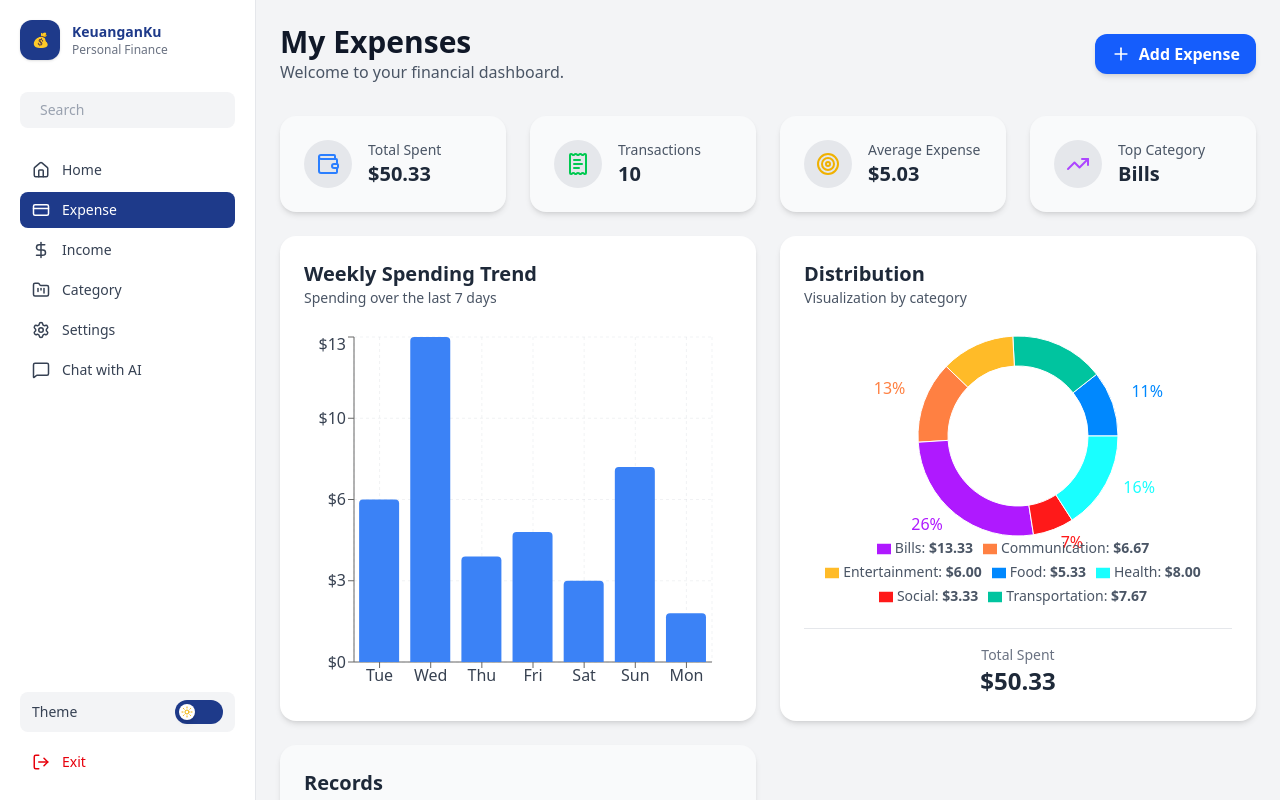
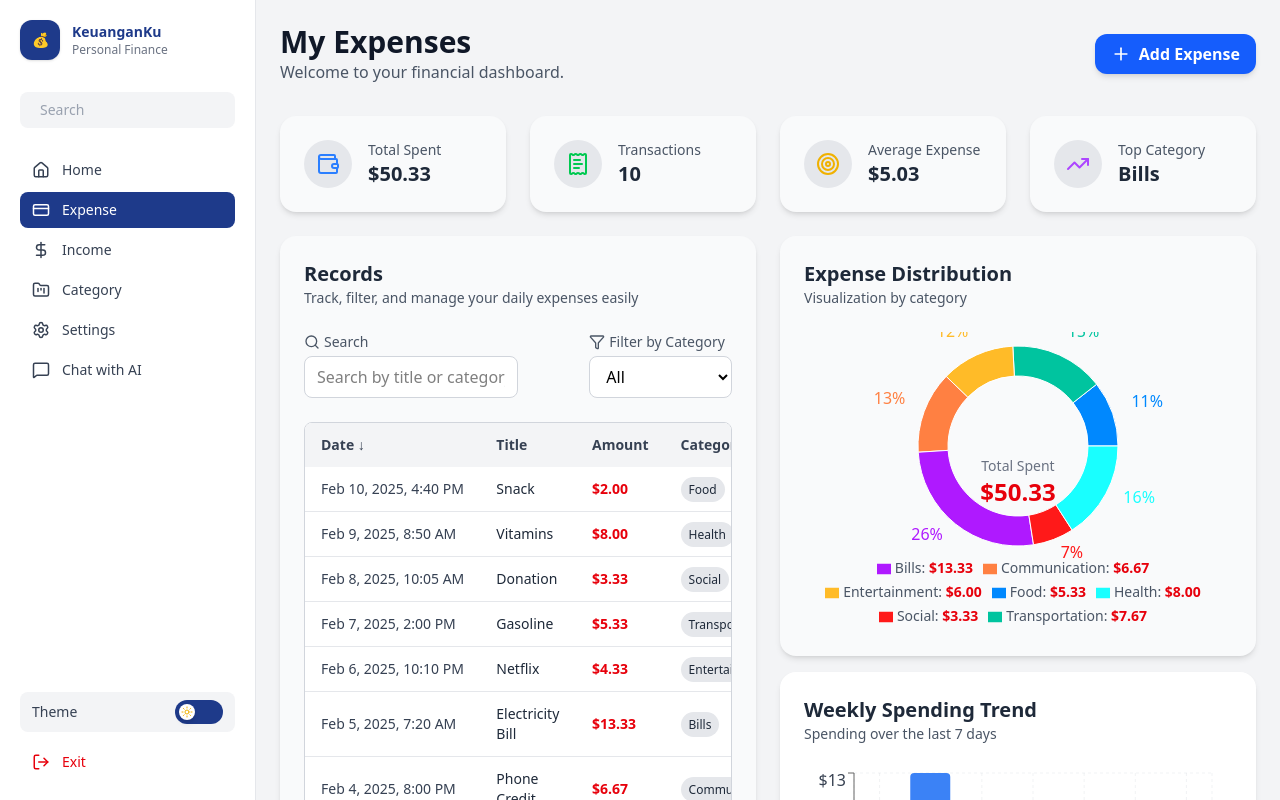
Before and after one commit to andrr64/keuanganku-with-ai, a React (Vite) app: page / in a window 1280 px wide. Both pictures are taken after a click on the button "Expense". Built offline with nearby package versions, Linux system fonts and the light colour scheme.

Commit message:
feat: Refactor layout in ExpenseScreen and IncomeScreen, improve component structure and styling

```diff
--- a/src/screens/ExpenseScreen.tsx
+++ b/src/screens/ExpenseScreen.tsx
@@ -41,18 +41,15 @@ function ExpenseScreen() {
         {/* Tabel & distribusi */}
         <div className="grid grid-cols-1 lg:grid-cols-2 gap-6">
           <div className="lg:col-span-1">
-            <WeeklyExpenseTrendChart />
-          </div>
-          <div className="lg:col-span-1">
-            <ExpenseDistribution />
-          </div>
-        </div>
-
-        <div className="grid grid-cols-1 lg:grid-cols-4 gap-6">
-          <div className="lg:col-span-2">
             <ExpenseTable />
           </div>
-          <div className="lg:col-span-2">
+          <div className="lg:col-span-1 flex flex-col gap-4 h-full">
+            <div className="flex-1">
+              <ExpenseDistribution />
+            </div>
+            <div className="flex-1">
+              <WeeklyExpenseTrendChart />
+            </div>
           </div>
         </div>
       </main>
--- a/src/screens/IncomeScreen.tsx
+++ b/src/screens/IncomeScreen.tsx
@@ -25,7 +25,6 @@ export default function IncomeScreen() {
               <MonthlyIncomeTrendChart />
             </div>
           </div>
-
         </div>
       </main>
     </div>
--- a/src/screens/components/ExpenseDistributionChart.tsx
+++ b/src/screens/components/ExpenseDistributionChart.tsx
@@ -1,12 +1,5 @@
 import { useMemo } from "react";
-import {
-    PieChart,
-    Pie,
-    Cell,
-    Tooltip,
-    Legend,
-    ResponsiveContainer,
-} from "recharts";
+import { PieChart, Pie, Cell, Tooltip, Legend, ResponsiveContainer } from "recharts";
 
 // --- TYPE DEFINITIONS ---
 interface Expense {
@@ -40,10 +33,7 @@ const dummyData: Expense[] = [
 
 // --- Helper function for currency formatting ---
 const formatCurrency = (value: number): string =>
-    new Intl.NumberFormat("en-US", {
-        style: "currency",
-        currency: "USD",
-    }).format(value / 15000);
+    new Intl.NumberFormat("en-US", { style: "currency", currency: "USD" }).format(value / 15000);
 
 export default function ExpenseDistribution() {
     const { chartData, totalSpent } = useMemo(() => {
@@ -53,51 +43,46 @@ export default function ExpenseDistribution() {
             return acc;
         }, {} as Record<string, number>);
 
-        const chartData: ChartData[] = Object.keys(dataByCategory).map(
-            (category) => ({
-                name: category,
-                value: dataByCategory[category],
-            })
-        );
+        const chartData: ChartData[] = Object.keys(dataByCategory).map(category => ({
+            name: category,
+            value: dataByCategory[category],
+        }));
 
         const totalSpent = dummyData.reduce((sum, item) => sum + item.amount, 0);
 
         return { chartData, totalSpent };
     }, []);
 
-    const COLORS = [
-        "#0088FE",
-        "#00C49F",
-        "#FFBB28",
-        "#FF8042",
-        "#AF19FF",
-        "#FF1919",
-        "#19FFFF",
-    ];
+    const COLORS = ["#0088FE", "#00C49F", "#FFBB28", "#FF8042", "#AF19FF", "#FF1919", "#19FFFF"];
 
     const renderLegend = (value: string, entry: any) => {
         const itemValue = entry.payload.value;
         return (
             <span className="text-gray-600 dark:text-gray-300 text-sm">
                 {value}:{" "}
-                <span className="font-semibold">{formatCurrency(itemValue)}</span>
+                <span className="font-semibold text-red-600 dark:text-red-400">
+                    {formatCurrency(itemValue)}
+                </span>
             </span>
         );
     };
 
     return (
-        <div className="w-full bg-white dark:bg-gray-800 rounded-2xl shadow-md p-4 sm:p-6 transition-colors h-full flex flex-col">
+        <div className="w-full bg-gray-50 dark:bg-gray-800 rounded-2xl shadow-md p-4 sm:p-6 transition-colors h-full flex flex-col">
             <header className="mb-6">
-                <h1 className="text-lg sm:text-xl font-bold text-gray-800 dark:text-gray-100">
-                    Distribution
+                <h1 className="text-lg sm:text-xl font-bold text-gray-800 dark:text-white">
+                    Expense Distribution
                 </h1>
                 <p className="text-gray-600 dark:text-gray-400 text-xs sm:text-sm">
                     Visualization by category
                 </p>
             </header>
 
-            {/* Chart */}
-            <div className="flex-grow flex items-center justify-center" style={{ minHeight: "280px" }}>
+            <div className="relative flex-grow flex items-center justify-center" style={{ minHeight: "300px" }}>
+                <div className="absolute text-center pointer-events-none">
+                    <p className="text-sm text-gray-500 dark:text-gray-400">Total Spent</p>
+                    <p className="text-2xl font-bold text-red-600 dark:text-red-400">{formatCurrency(totalSpent)}</p>
+                </div>
                 <ResponsiveContainer>
                     <PieChart>
                         <Pie
@@ -112,24 +97,13 @@ export default function ExpenseDistribution() {
                             label={({ percent }: any) => `${(percent * 100).toFixed(0)}%`}
                         >
                             {chartData.map((entry, index) => (
-                                <Cell
-                                    key={`cell-${index}`}
-                                    fill={COLORS[index % COLORS.length]}
-                                />
+                                <Cell key={`cell-${index}`} fill={COLORS[index % COLORS.length]} />
                             ))}
                         </Pie>
                         <Tooltip formatter={(value: number) => formatCurrency(value)} />
-                        <Legend formatter={renderLegend} />
+                        <Legend formatter={renderLegend} verticalAlign="bottom" />
                     </PieChart>
                 </ResponsiveContainer>
-            </div>
-
-            {/* Total Spent (di bawah legend) */}
-            <div className="mt-4 text-center border-t border-gray-200 dark:border-gray-700 pt-4">
-                <p className="text-sm text-gray-500 dark:text-gray-400">Total Spent</p>
-                <p className="text-2xl font-bold text-gray-800 dark:text-gray-100">
-                    {formatCurrency(totalSpent)}
-                </p>
             </div>
         </div>
     );
--- a/src/screens/components/ExpenseTable.tsx
+++ b/src/screens/components/ExpenseTable.tsx
@@ -1,7 +1,7 @@
 import { useState, useMemo } from "react";
 import { Search, Filter } from "lucide-react";
 
-// Dummy data translated to English
+// Dummy data
 const dummyData = [
     { date: "2025-02-01T12:30:00Z", title: "Lunch", amount: 50000, category: { id: 1, name: "Food" } },
     { date: "2025-02-02T09:15:00Z", title: "Grab Transport", amount: 35000, category: { id: 2, name: "Transportation" } },
@@ -15,7 +15,7 @@ const dummyData = [
     { date: "2025-02-10T16:40:00Z", title: "Snack", amount: 30000, category: { id: 1, name: "Food" } },
 ];
 
-// Type for sorting keys, updated to English
+// Type for sorting keys
 type SortKey = "date" | "title" | "amount" | "category";
 
 export default function ExpenseTable() {
@@ -24,10 +24,8 @@ export default function ExpenseTable() {
     const [filterCategory, setFilterCategory] = useState("All");
     const [search, setSearch] = useState("");
 
-    // Get unique categories from the data
     const categories = ["All", ...new Set(dummyData.map((d) => d.category.name))];
 
-    // useMemo for filtering and sorting data
     const filteredData = useMemo(() => {
         let data = [...dummyData];
 
@@ -36,7 +34,7 @@ export default function ExpenseTable() {
             data = data.filter((item) => item.category.name === filterCategory);
         }
 
-        // Filter by search term
+        // Filter by search
         if (search) {
             data = data.filter(
                 (item) =>
@@ -67,7 +65,7 @@ export default function ExpenseTable() {
     }, [sortKey, sortOrder, filterCategory, search]);
 
     return (
-        <div className="w-full bg-gray-50 dark:bg-gray-800 rounded-2xl shadow-md p-4 sm:p-6 transition-colors">
+        <div className="h-full w-full bg-gray-50 dark:bg-gray-800 rounded-2xl shadow-md p-4 sm:p-6 transition-colors flex flex-col">
             {/* Header */}
             <header className="mb-6">
                 <h1 className="text-lg sm:text-xl font-bold text-gray-800 dark:text-white">Records</h1>
@@ -78,7 +76,6 @@ export default function ExpenseTable() {
 
             {/* Controls */}
             <div className="flex flex-col sm:flex-row justify-between mb-6 gap-4">
-                {/* Search */}
                 <div className="flex flex-col w-full sm:w-1/2">
                     <label className="text-xs sm:text-sm text-gray-600 dark:text-gray-300 mb-1 flex items-center gap-1">
                         <Search className="w-4 h-4" /> Search
@@ -88,13 +85,10 @@ export default function ExpenseTable() {
                         placeholder="Search by title or category..."
                         value={search}
                         onChange={(e) => setSearch(e.target.value)}
-                        className="w-full px-3 py-2 rounded-lg border border-gray-300 bg-white
-                        dark:bg-gray-700 dark:border-gray-700 dark:text-white
-                        focus:ring-2 focus:ring-blue-500 focus:outline-none text-sm sm:text-base"
+                        className="w-full px-3 py-2 rounded-lg border border-gray-300 bg-white dark:bg-gray-700 dark:border-gray-700 dark:text-white focus:ring-2 focus:ring-blue-500 focus:outline-none text-sm sm:text-base"
                     />
                 </div>
 
-                {/* Filter */}
                 <div className="flex flex-col w-full sm:w-1/3">
                     <label className="text-xs sm:text-sm text-gray-600 dark:text-gray-300 mb-1 flex items-center gap-1">
                         <Filter className="w-4 h-4" /> Filter by Category
@@ -102,9 +96,7 @@ export default function ExpenseTable() {
                     <select
                         value={filterCategory}
                         onChange={(e) => setFilterCategory(e.target.value)}
-                        className="w-full px-3 py-2 rounded-lg border border-gray-300 bg-white
-                        dark:bg-gray-700 dark:border-gray-700 dark:text-white
-                        focus:ring-2 focus:ring-blue-500 focus:outline-none text-sm sm:text-base"
+                        className="w-full px-3 py-2 rounded-lg border border-gray-300 bg-white dark:bg-gray-700 dark:border-gray-700 dark:text-white focus:ring-2 focus:ring-blue-500 focus:outline-none text-sm sm:text-base"
                     >
                         {categories.map((cat) => (
                             <option key={cat}>{cat}</option>
@@ -114,7 +106,7 @@ export default function ExpenseTable() {
             </div>
 
             {/* Table */}
-            <div className="overflow-y-auto overflow-x-auto border border-gray-300 dark:border-gray-700 bg-white dark:bg-gray-800 rounded-lg" style={{ height: "480px" }}>
+            <div className="flex-grow overflow-auto border border-gray-300 dark:border-gray-700 bg-white dark:bg-gray-800 rounded-lg max-h-[70vh]">
                 <table className="min-w-full text-xs sm:text-sm">
                     <thead className="sticky top-0 z-10">
                         <tr className="bg-gray-100 dark:bg-gray-700">
@@ -131,18 +123,14 @@ export default function ExpenseTable() {
                                     }}
                                     className="px-3 sm:px-4 py-2 sm:py-3 text-left font-semibold text-gray-700 dark:text-gray-300 cursor-pointer select-none capitalize"
                                 >
-                                    {key}{" "}
-                                    {sortKey === key && (sortOrder === "asc" ? "↑" : "↓")}
+                                    {key} {sortKey === key && (sortOrder === "asc" ? "↑" : "↓")}
                                 </th>
                             ))}
                         </tr>
                     </thead>
                     <tbody className="divide-y divide-gray-200 dark:divide-gray-600">
                         {filteredData.map((item, index) => (
-                            <tr
-                                key={index}
-                                className="hover:bg-gray-100 dark:hover:bg-gray-700 transition-colors"
-                            >
+                            <tr key={index} className="hover:bg-gray-100 dark:hover:bg-gray-700 transition-colors">
                                 <td className="px-3 sm:px-4 py-2 sm:py-3 text-gray-700 dark:text-gray-200 whitespace-nowrap">
                                     {new Date(item.date).toLocaleString("en-US", {
                                         dateStyle: "medium",
--- /dev/null
+++ b/src/screens/components/HomeScreenNavigationCard.tsx
@@ -0,0 +1,32 @@
+import { ArrowRight } from "lucide-react";
+
+
+interface NavigationCardProps {
+    onChange: (view: string) => void;
+}
+
+// --- 4. Navigation Cards ---
+const NavigationCards = ({onChange} : NavigationCardProps) => {
+
+    const handleChange = (view: string) => {
+        onChange(view);
+    }
+
+    return (
+        <div className="w-full h-full flex flex-col gap-4">
+            <button onClick={() => handleChange("Expense")} className="flex-1 bg-gray-50 dark:bg-gray-800 rounded-2xl shadow-md p-6 text-left hover:bg-gray-100 dark:hover:bg-gray-700 transition-colors group">
+                <h2 className="font-bold text-lg text-gray-800 dark:text-gray-100">View Expenses</h2>
+                <p className="text-sm text-gray-600 dark:text-gray-400">See all your spending records</p>
+                <ArrowRight className="mt-2 text-gray-400 group-hover:text-blue-500 transition-colors" />
+            </button>
+            <button onClick={() => handleChange("Income")} className="flex-1 bg-gray-50 dark:bg-gray-800 rounded-2xl shadow-md p-6 text-left hover:bg-gray-100 dark:hover:bg-gray-700 transition-colors group">
+                <h2 className="font-bold text-lg text-gray-800 dark:text-gray-100">View Income</h2>
+                <p className="text-sm text-gray-600 dark:text-gray-400">See all your income records</p>
+                <ArrowRight className="mt-2 text-gray-400 group-hover:text-blue-500 transition-colors" />
+            </button>
+        </div>
+    );
+}
+
+
+export default NavigationCards;
--- a/src/screens/components/IncomeTable.tsx
+++ b/src/screens/components/IncomeTable.tsx
@@ -65,7 +65,8 @@ export default function IncomeTable() {
     }, [sortKey, sortOrder, filterSource, search]);
 
     return (
-        <div className="w-full h-full  bg-gray-50 dark:bg-gray-800 rounded-2xl shadow-md p-4 sm:p-6 transition-colors">
+        <div className="h-full w-full bg-gray-50 dark:bg-gray-800 rounded-2xl shadow-md p-4 sm:p-6 transition-colors flex flex-col">
+            {/* Header */}
             <header className="mb-6">
                 <h1 className="text-lg sm:text-xl font-bold text-gray-800 dark:text-white">Records</h1>
                 <p className="text-gray-600 dark:text-gray-400 text-xs sm:text-sm">
@@ -73,6 +74,7 @@ export default function IncomeTable() {
                 </p>
             </header>
 
+            {/* Controls */}
             <div className="flex flex-col sm:flex-row justify-between mb-6 gap-4">
                 <div className="flex flex-col w-full sm:w-1/2">
                     <label className="text-xs sm:text-sm text-gray-600 dark:text-gray-300 mb-1 flex items-center gap-1">
@@ -103,7 +105,8 @@ export default function IncomeTable() {
                 </div>
             </div>
 
-            <div className="overflow-auto border border-gray-300 dark:border-gray-700 bg-white dark:bg-gray-800 rounded-lg " style={{height: '512px'}}>
+            {/* Table */}
+            <div className="flex-grow overflow-auto border border-gray-300 dark:border-gray-700 bg-white dark:bg-gray-800 rounded-lg max-h-[70vh]">
                 <table className="min-w-full text-xs sm:text-sm">
                     <thead className="sticky top-0 z-10">
                         <tr className="bg-gray-100 dark:bg-gray-700">
@@ -120,8 +123,7 @@ export default function IncomeTable() {
                                     }}
                                     className="px-3 sm:px-4 py-2 sm:py-3 text-left font-semibold text-gray-700 dark:text-gray-300 cursor-pointer select-none capitalize"
                                 >
-                                    {key}{" "}
-                                    {sortKey === key && (sortOrder === "asc" ? "↑" : "↓")}
+                                    {key} {sortKey === key && (sortOrder === "asc" ? "↑" : "↓")}
                                 </th>
                             ))}
                         </tr>
@@ -138,7 +140,6 @@ export default function IncomeTable() {
                                 <td className="px-3 sm:px-4 py-2 sm:py-3 font-semibold text-green-600 dark:text-green-400 whitespace-nowrap">
                                     {formatCurrency(item.amount)}
                                 </td>
-
                                 <td className="px-3 sm:px-4 py-2 sm:py-3 text-gray-700 dark:text-gray-300">
                                     <span className="px-2 py-1 bg-green-100 dark:bg-green-900 text-green-800 dark:text-green-200 rounded-full text-xs">
                                         {item.source}
```
